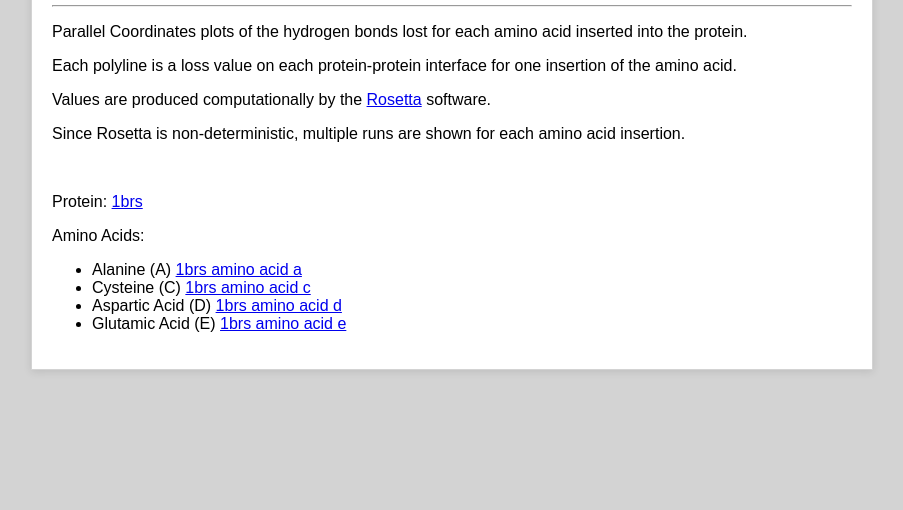
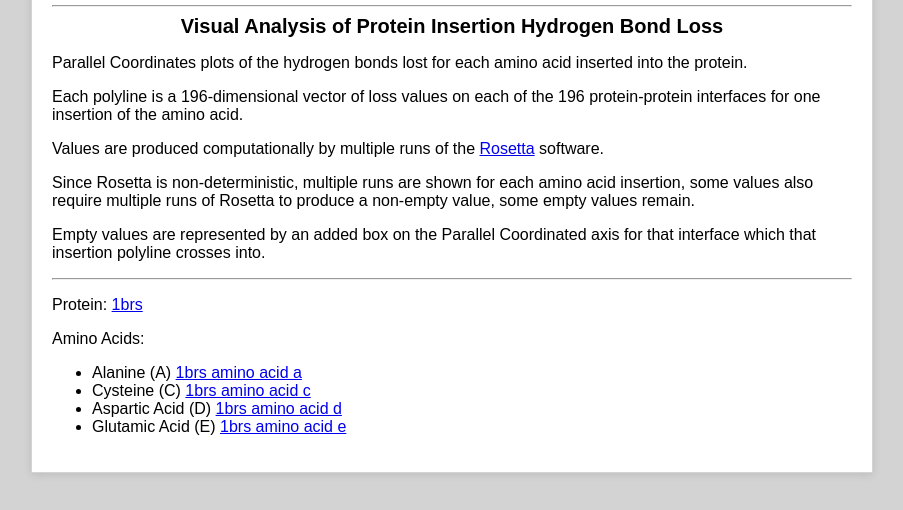
Before and after one commit to AvaAvarai/WWU_Student_Website, a plain HTML site: page index.html in a window 1280 px wide. Shown: the part 92-602 px from the top of the page, without its empty margins (188-1091 px from the left). Drawn offline with Linux system fonts and the light colour scheme.

Commit message:
Details, make into section

```diff
--- a/index.html
+++ b/index.html
@@ -9,10 +9,13 @@
 <body>
     <h1>Alice Williams Research</h1>
     <hr></hr>
+    <h2>Visual Analysis of Protein Insertion Hydrogen Bond Loss</h2>
     <p>Parallel Coordinates plots of the hydrogen bonds lost for each amino acid inserted into the protein.</p>
-    <p>Each polyline is a loss value on each protein-protein interface for one insertion of the amino acid.</p>
-    <p>Values are produced computationally by the <a href="https://www.rosettacommons.org/">Rosetta</a> software.</p>
-    <p>Since Rosetta is non-deterministic, multiple runs are shown for each amino acid insertion.</p><br>
+    <p>Each polyline is a 196-dimensional vector of loss values on each of the 196 protein-protein interfaces for one insertion of the amino acid.</p>
+    <p>Values are produced computationally by multiple runs of the <a href="https://www.rosettacommons.org/">Rosetta</a> software.</p>
+    <p>Since Rosetta is non-deterministic, multiple runs are shown for each amino acid insertion, some values also require multiple runs of Rosetta to produce a non-empty value, some empty values remain.</p>
+    <p>Empty values are represented by an added box on the Parallel Coordinated axis for that interface which that insertion polyline crosses into.</p>
+    <hr></hr>
     <p>Protein: <a href="https://www.rcsb.org/structure/1brs">1brs</a></p>
     <p>Amino Acids:</p>
     <ul>
--- a/style.css
+++ b/style.css
@@ -20,6 +20,15 @@ h1 {
     margin-bottom: 0;
     margin-top: 0;
 }
+
+h2 {
+    text-align: center;
+    font-size: 20px;
+    font-weight: bold;
+    margin-bottom: 0;
+    margin-top: 0;
+}
+
 .update-button {
     background-color: #4CAF50;
     color: white;
```
